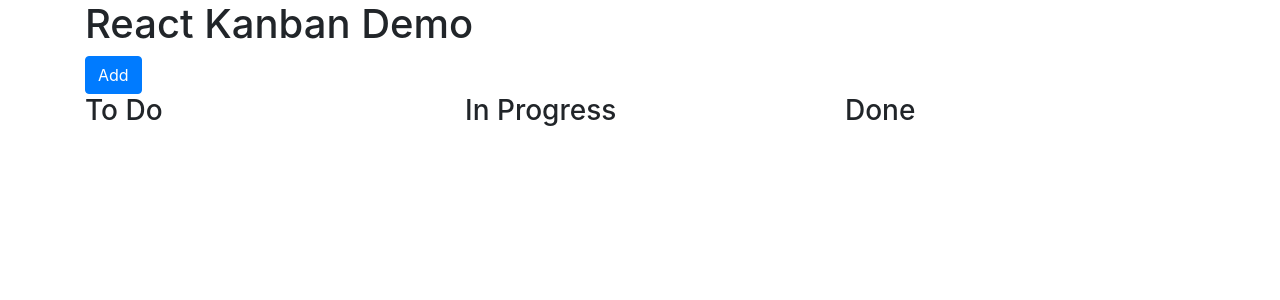
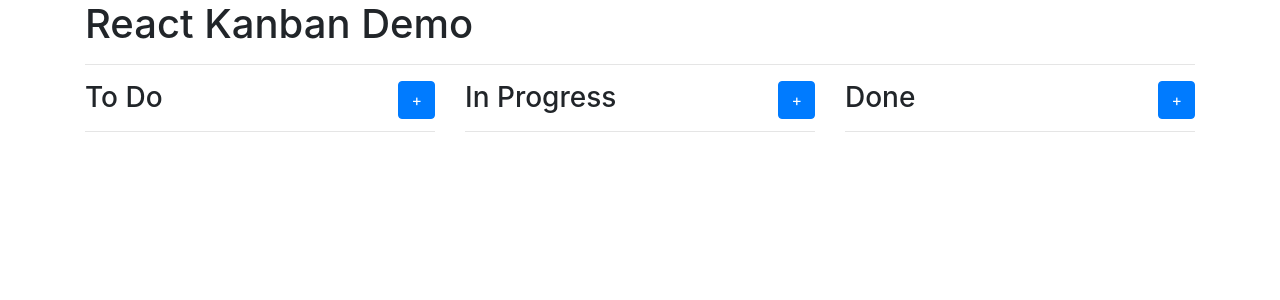
Before and after one commit to cpgillem/react-kanban, a React (Create React App) app: page / in a window 1280 px wide. Shown: the top 300 px of the page. Built offline with nearby package versions, Linux system fonts and the light colour scheme; the HTML template or start-up script is replaced by a standard one.

Commit message:
Change adding to a button for each section.

```diff
--- a/src/App.js
+++ b/src/App.js
@@ -75,10 +75,10 @@ class App extends Component {
         })
     }
 
-    handleAdd() {
+    handleAdd(section) {
         this.setState({
             items: this.state.items.concat([{
-                section: 0,
+                section: section,
                 name: '',
                 desc: '',
                 editing: true,
@@ -90,12 +90,9 @@ class App extends Component {
         return (
             <div className="container">
                 <h1>React Kanban Demo</h1>
-                <div className="row">
-                    <div className="col-sm">
-                        <button className="btn btn-primary" onClick={this.handleAdd}>Add</button>
-                    </div>
-                </div>
+                <hr/>
                 <Board
+                    onAdd={this.handleAdd}
                     onMove={this.handleMove}
                     onEdit={this.handleEdit}
                     onItemNameChange={this.handleItemNameChange}
--- a/src/Board.js
+++ b/src/Board.js
@@ -3,6 +3,29 @@ import Card from "./Card";
 import CardEditor from "./CardEditor";
 
 class Board extends Component {
+    constructor(props) {
+        super(props);
+
+        this.handleAddToDo = this.handleAddToDo.bind(this);
+        this.handleAddInProgress = this.handleAddInProgress.bind(this);
+        this.handleAddDone = this.handleAddDone.bind(this);
+    }
+
+    handleAddToDo() {
+        // Add a blank card to the todo section.
+        this.props.onAdd(0);
+    }
+
+    handleAddInProgress() {
+        // Add a blank card to the in progress section.
+        this.props.onAdd(1);
+    }
+
+    handleAddDone() {
+        // Add a blank card to the done section.
+        this.props.onAdd(2);
+    }
+
     render() {
         const todo = [];
         const inProgress = [];
@@ -50,19 +73,22 @@ class Board extends Component {
         return (
             <div className="row">
                 <div className="col-md-4">
-                    <h3>To Do</h3>
+                    <h3>To Do <button className="btn btn-primary float-right" onClick={this.handleAddToDo}>+</button></h3>
+                    <hr/>
                     <ul id="todo">
                         {todo}
                     </ul>
                 </div>
                 <div className="col-md-4">
-                    <h3>In Progress</h3>
+                    <h3>In Progress <button className="btn btn-primary float-right" onClick={this.handleAddInProgress}>+</button></h3>
+                    <hr/>
                     <ul id="inProgress">
                         {inProgress}
                     </ul>
                 </div>
                 <div className="col-md-4">
-                    <h3>Done</h3>
+                    <h3>Done <button className="btn btn-primary float-right" onClick={this.handleAddDone}>+</button></h3>
+                    <hr/>
                     <ul id="done">
                         {done}
                     </ul>
```
